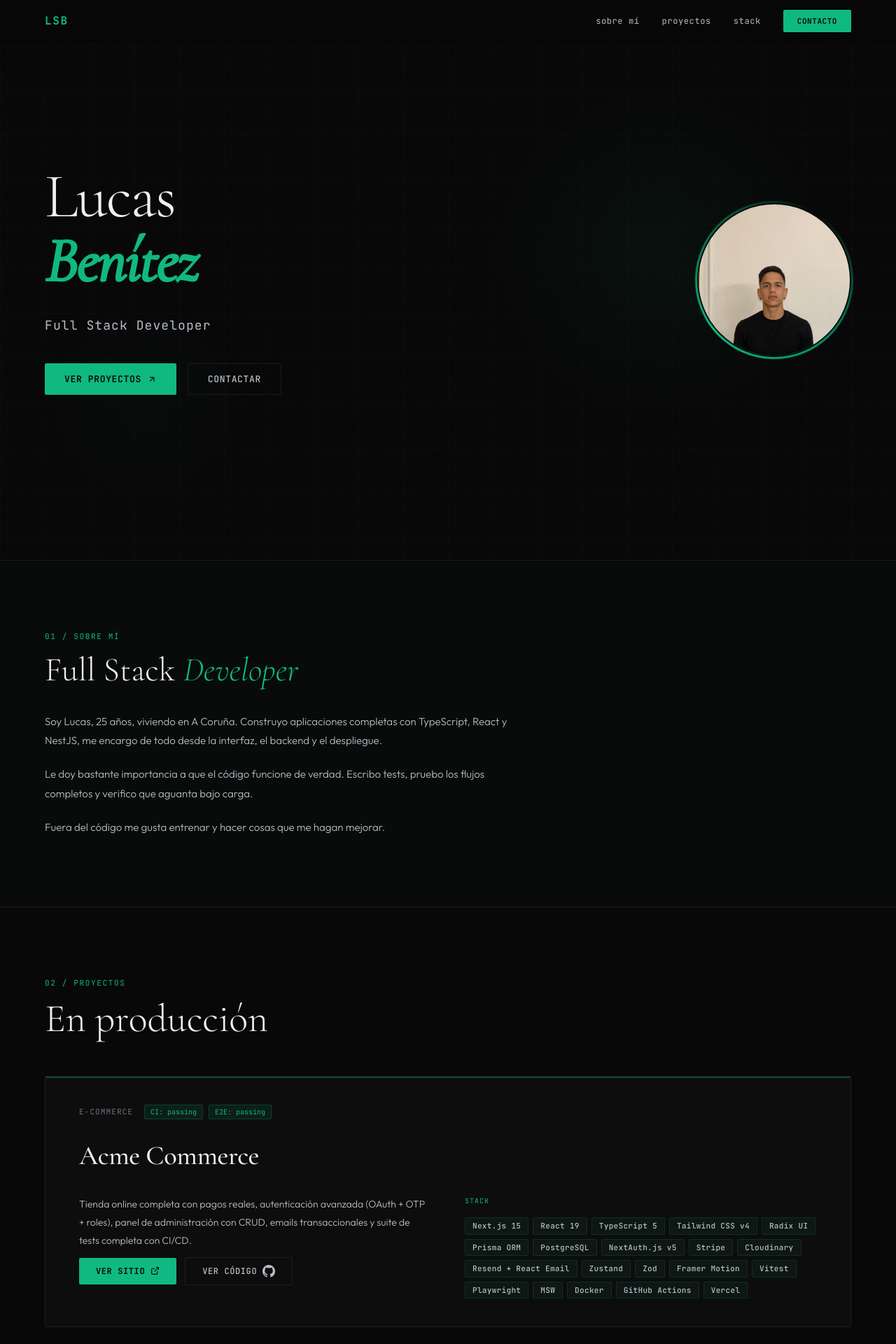
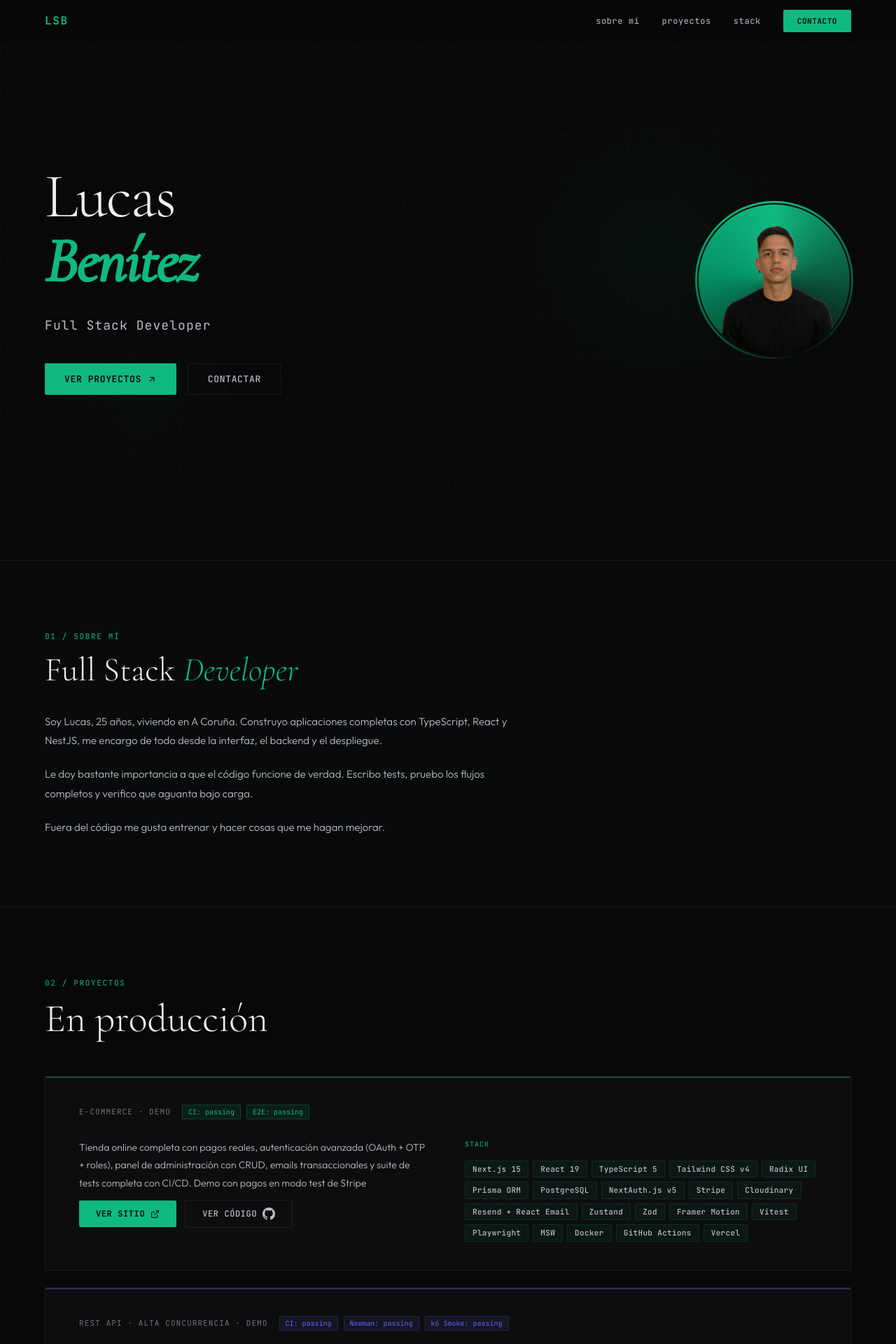
Before and after one commit to LucasBenitez7/portfolio, a Next.js app: page / in a window 1280 px wide. Shown: the top 1920 px of the page at 70% size. Built offline with nearby package versions, Linux system fonts and the light colour scheme.

Commit message:
feat: update photo, projects and styles

```diff
--- a/app/components/Hero.tsx
+++ b/app/components/Hero.tsx
@@ -137,11 +137,11 @@ export default function Hero() {
               }}
             >
               <Image
-                src="/photo.jpg"
+                src="/photo.png"
                 alt="Lucas Benítez"
                 fill
                 sizes="(max-width: 768px) 220px, 220px"
-                style={{ objectFit: "cover", objectPosition: "center top" }}
+                style={{ objectFit: "cover", objectPosition: "center top", }}
                 priority
               />
             </div>
--- a/app/data/projects.ts
+++ b/app/data/projects.ts
@@ -1,12 +1,11 @@
 export const PROJECTS = [
   {
     id: "acme",
-    name: "Acme Commerce",
-    type: "E-commerce",
+    type: "E-commerce · Demo",
     url: "https://shop.lsbstack.com",
     repo: "https://github.com/LucasBenitez7/acme-commerce-starter",
     description:
-      "Tienda online completa con pagos reales, autenticación avanzada (OAuth + OTP + roles), panel de administración con CRUD, emails transaccionales y suite de tests completa con CI/CD.",
+      "Tienda online completa con pagos reales, autenticación avanzada (OAuth + OTP + roles), panel de administración con CRUD, emails transaccionales y suite de tests completa con CI/CD. Demo con pagos en modo test de Stripe",
     stack: [
       "Next.js 15",
       "React 19",
@@ -42,7 +41,7 @@ export const PROJECTS = [
   {
     id: "ticketmaster",
     name: "TicketMaster API",
-    type: "REST API · Alta Concurrencia",
+    type: "REST API · Alta Concurrencia · Demo",
     url: "https://ticket.lsbstack.com/api/docs",
     repo: "https://github.com/LucasBenitez7/ticketmaster-api",
     description:
--- a/app/globals.css
+++ b/app/globals.css
@@ -340,7 +340,6 @@ nav {
     var(--accent-dark) 280deg,
     var(--accent) 360deg
   );
-  animation: spin 10s linear infinite;
   z-index: -1;
 }
 @keyframes spin {
--- a/app/layout.tsx
+++ b/app/layout.tsx
@@ -24,7 +24,7 @@ export const metadata: Metadata = {
     description:
       "Full Stack Developer con proyectos en producción: e-commerce con Stripe y API REST verificada con k6 (500 VUs, 0% errores).",
     siteName: "Lucas Benítez",
-    images: ["/photo.jpg"],
+    images: ["/photo.png"],
   },
   twitter: {
     card: "summary_large_image",
```
Also changed, not shown: public/photo.jpg (deleted), public/photo.png (added).
